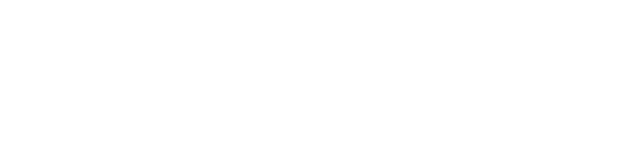
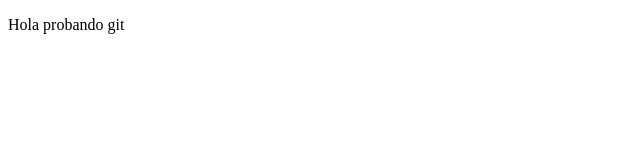
Before and after one commit to zahidMateo/practicagitquinto, a plain HTML site: page index.html in a window 1280 px wide. Shown: the whole page, without its empty margins (0-640 px from the left). Drawn offline with Linux system fonts and the light colour scheme.

Commit message:
Agregar parrado a Index

```diff
--- a/index.html
+++ b/index.html
@@ -7,6 +7,6 @@
     <title>Document</title>
 </head>
 <body>
-
+    <p>Hola probando git</p>
 </body>
 </html>
```
